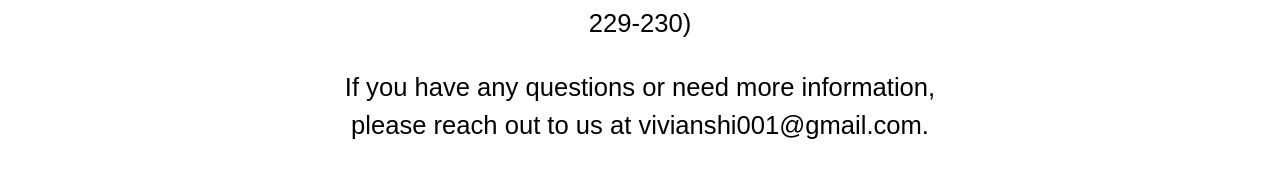
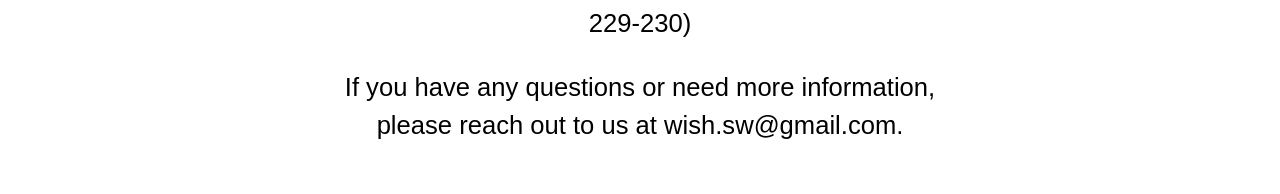
Before and after one commit to linyu3294/portfolio-react, a React (Vite) app: page /visit in a window 1280 px wide. Shown: the part 1173-1367 px from the top of the page. Built offline with nearby package versions, Linux system fonts and the light colour scheme; grey boxes are pictures that could not be loaded.

Commit message:
Push email

```diff
--- a/src/components/pages/visit.page.tsx
+++ b/src/components/pages/visit.page.tsx
@@ -54,7 +54,7 @@ const Visit: React.FC = () => {
         />
         <p>🌸 Kathy's Resting Place: Lot 8677 (between ranges 229-230)</p>
 
-        <p>If you have any questions or need more information, please reach out to us at vivianshi001@gmail.com.</p>
+        <p>If you have any questions or need more information, please reach out to us at wish.sw@gmail.com.</p>
 
         <div className="map-image"></div>
         </form>
```
